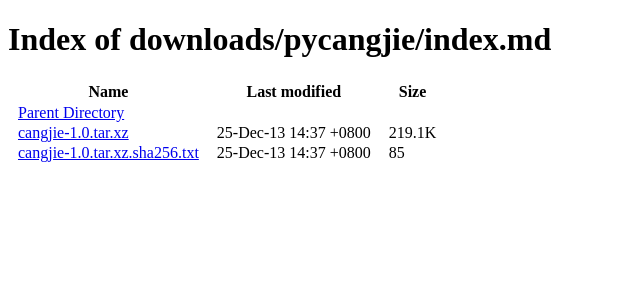
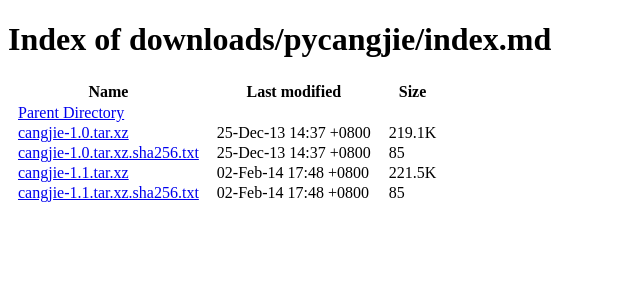
Before and after one commit to brendanhoran/cangjians.github.io, a Jekyll site: the page built from downloads/pycangjie/index.md, in a window 1280 px wide. Shown: the top 300 px of the page, without its empty margins (0-640 px from the left). Built offline with Jekyll 4.4.1, drawn with Linux system fonts in a browser that asks for light colours.

Commit message:
pycangjie: Add the 1.1 release

```diff
--- /dev/null
+++ b/downloads/pycangjie/cangjie-1.1.tar.xz.sha256.txt
@@ -0,0 +1 @@
+97391213ec80f885a5dc8fb9e61f3ab511e8106f3dc924535af41822c0c8ac6f  cangjie-1.1.tar.xz
--- a/downloads/pycangjie/index.md
+++ b/downloads/pycangjie/index.md
@@ -5,3 +5,5 @@ project: pycangjie
 
 <tr><td><a href="cangjie-1.0.tar.xz">cangjie-1.0.tar.xz</a></td><td>25-Dec-13 14:37 +0800</td><td>219.1K</td></tr>
 <tr><td><a href="cangjie-1.0.tar.xz.sha256.txt">cangjie-1.0.tar.xz.sha256.txt</a></td><td>25-Dec-13 14:37 +0800</td><td>85</td></tr>
+<tr><td><a href="cangjie-1.1.tar.xz">cangjie-1.1.tar.xz</a></td><td>02-Feb-14 17:48 +0800</td><td>221.5K</td></tr>
+<tr><td><a href="cangjie-1.1.tar.xz.sha256.txt">cangjie-1.1.tar.xz.sha256.txt</a></td><td>02-Feb-14 17:48 +0800</td><td>85</td></tr>
```
Also changed, not shown: 1 other file.
